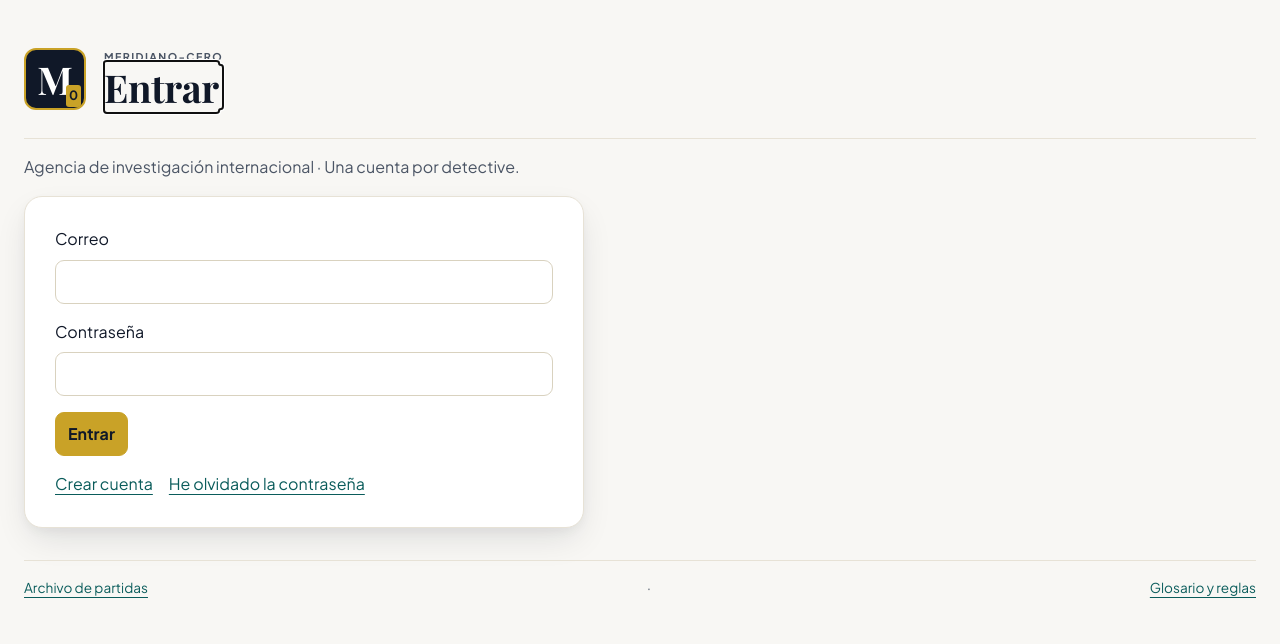
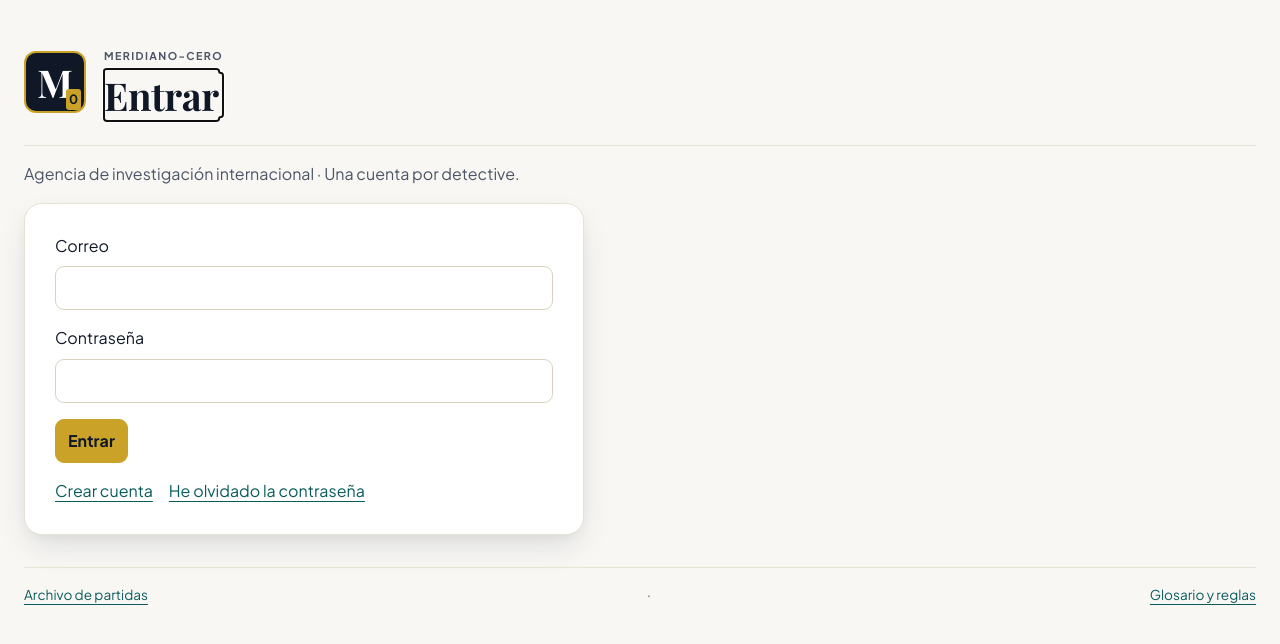
Before and after one commit to elkangri23/Meridiano-cero, a React (Vite) app in the folder apps/web/: page /login in a window 1280 px wide. Shown: the top 644 px of the page. Built offline with nearby package versions, Linux system fonts and the light colour scheme; no server answers.

Commit message:
Fase 2 A2: aire entre el kicker y el título de la cabecera del archivo
Playfair Display con line-height 1.15 desbordaba su caja de línea y las
mayúsculas del título rozaban el kicker (visible en /login: «MERIDIANO-CERO»
solapado con «Entrar»).

```diff
--- a/apps/web/src/archive/archive.css
+++ b/apps/web/src/archive/archive.css
@@ -34,7 +34,7 @@ body:has(.archive) { background:#F8F7F4; color:#101828; }
 
 /* Cabecera de agencia. */
 .archive-header { display:flex; align-items:center; gap:18px; border-bottom:1px solid var(--edge); padding:16px 0 28px; }
-.archive-header p { font-size:.67em; letter-spacing:.13em; color:var(--muted); font-weight:700; text-transform:uppercase; }
+.archive-header p { font-size:.67em; letter-spacing:.13em; color:var(--muted); font-weight:700; text-transform:uppercase; margin:0 0 8px; }
 .archive-mark { position:relative; display:grid; place-items:center; width:62px; height:62px; border:2px solid var(--gold-bright); border-radius:12px; background:var(--ink); color:#FFFFFF; font-family:var(--serif); font-size:2.4rem; font-weight:700; flex-shrink:0; }
 .archive-mark span { position:absolute; bottom:1px; right:3px; font-size:.8rem; font-family:var(--sans); background:var(--gold-bright); color:var(--ink); padding:1px 3px; border-radius:3px; }
 .archive-banner { padding:16px 0; color:var(--muted); }
```
